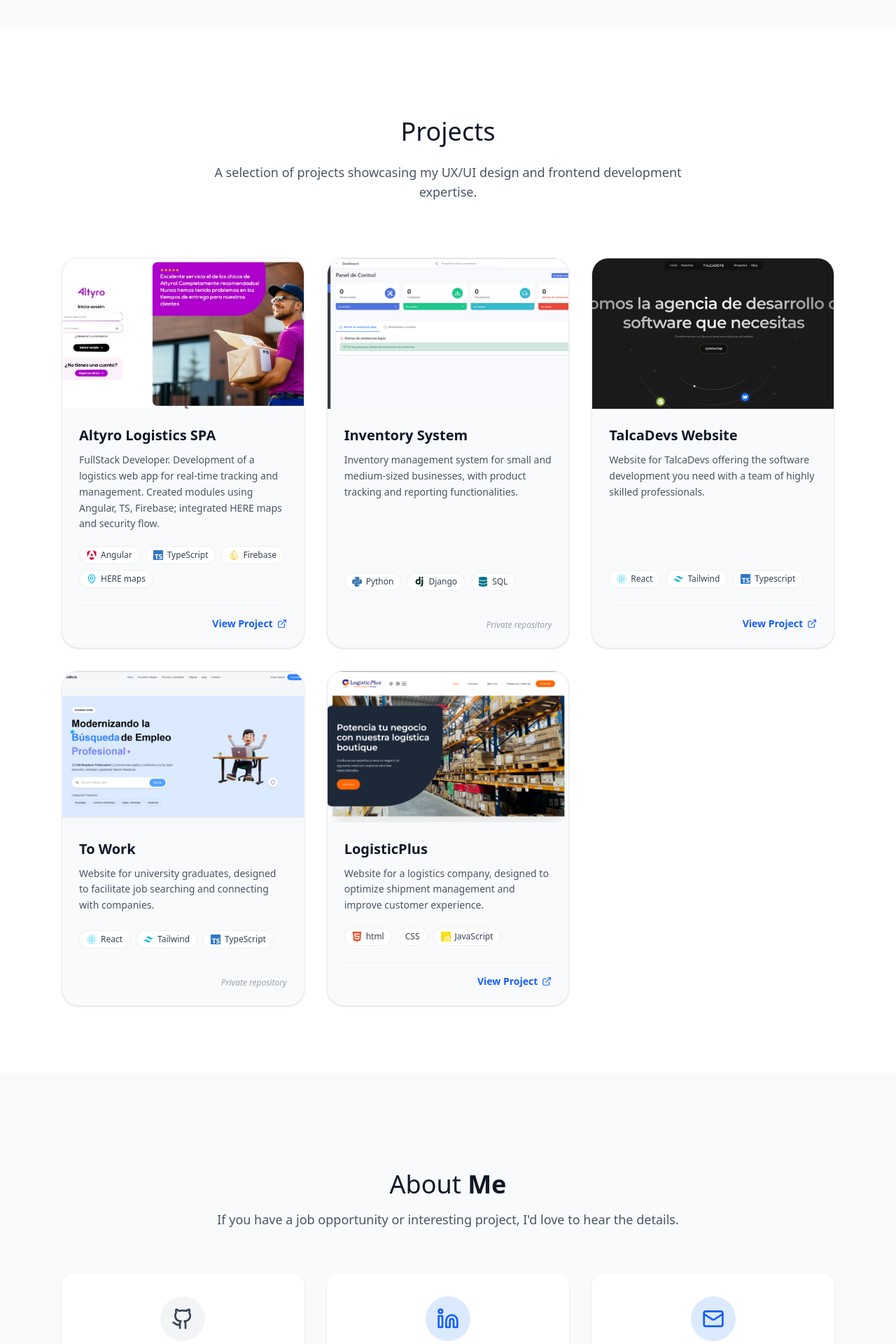
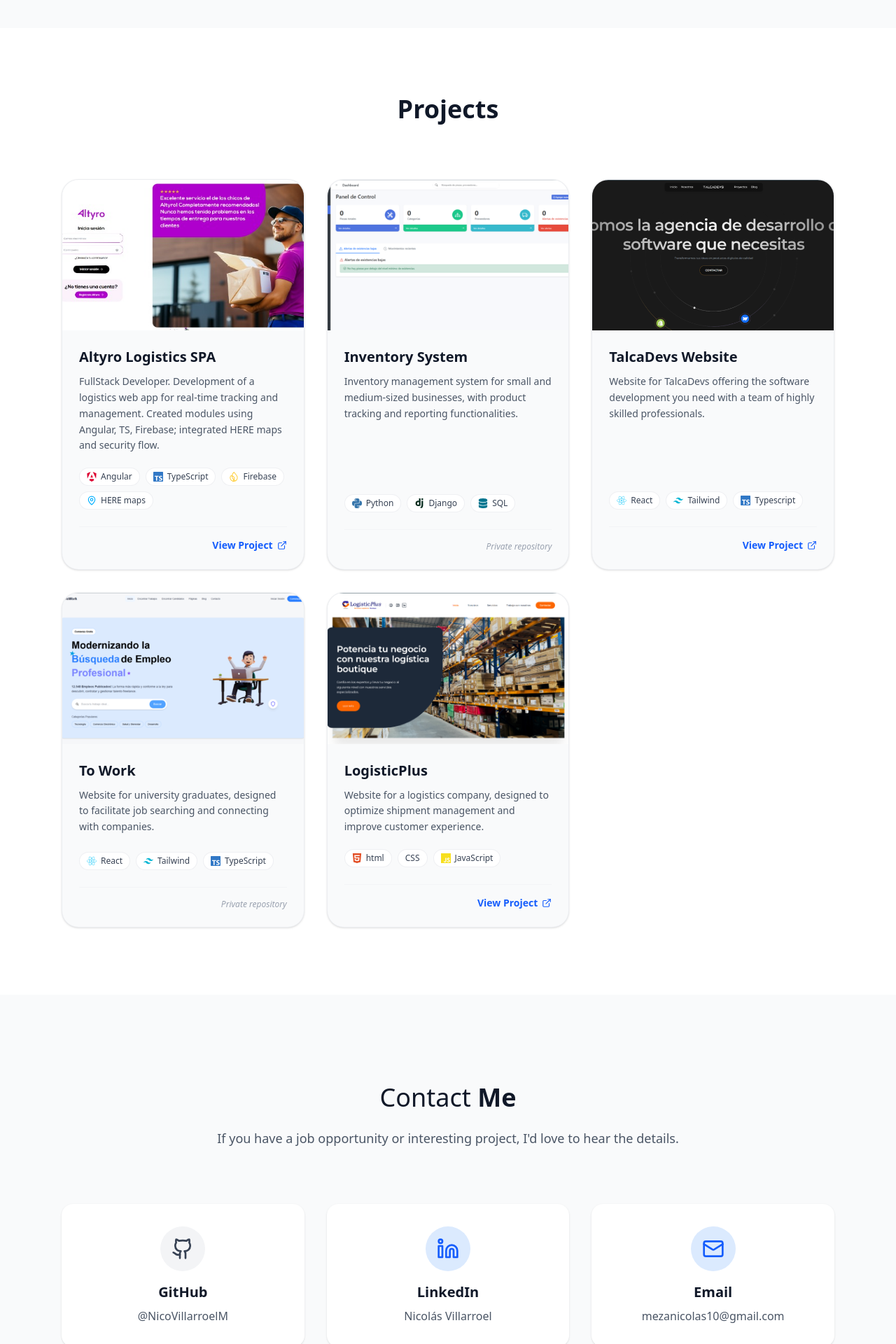
Before and after one commit to NicoVillarroelM/portfolio, a React (Vite) app: page / in a window 1280 px wide. Shown: the part 1560-3480 px from the top of the page at 70% size. Built offline with nearby package versions, Linux system fonts and the light colour scheme.

Commit message:
fix: size font

```diff
--- a/src/components/Contact.tsx
+++ b/src/components/Contact.tsx
@@ -10,14 +10,20 @@ const Contact = () => {
       className="min-h-screen flex items-center bg-gray-50 dark:bg-gray-950 transition-colors duration-300"
     >
       <div className="max-w-6xl mx-auto px-6 w-full">
-        <div className="text-center mb-16">
-          <h2 className="text-4xl font-light text-gray-900 dark:text-white mb-4">
-            {t("about.title").split(" ")[0]}{" "}
-            <span className="font-bold">
-              {t("about.title").split(" ").slice(1).join(" ")}
-            </span>
+        <div className="text-center mb-12 sm:mb-20">
+          <h2 className="text-3xl sm:text-4xl font-light text-gray-900 dark:text-white mb-4 sm:mb-6">
+            {t("contact.title").split(" ").length === 1 ? (
+              <span className="font-bold">{t("contact.title")}</span>
+            ) : (
+              <>
+                {t("contact.title").split(" ")[0]}{" "}
+                <span className="font-bold">
+                  {t("contact.title").split(" ").slice(1).join(" ")}
+                </span>
+              </>
+            )}
           </h2>
-          <p className="text-lg text-gray-600 dark:text-gray-300 max-w-2xl mx-auto">
+          <p className="text-base sm:text-lg text-gray-600 dark:text-gray-300 max-w-2xl mx-auto">
             {t("contact.subtitle")}
           </p>
         </div>
--- a/src/components/Projects.tsx
+++ b/src/components/Projects.tsx
@@ -58,15 +58,18 @@ const Projects = () => {
     >
       <div className="max-w-6xl mx-auto px-4 sm:px-6 w-full">
         <div className="text-center mb-12 sm:mb-20">
-          <h2 className="text-3xl sm:text-4xl font-light text-gray-900 dark:text-white mb-4 sm:mb-6 pt-8">
-            {t("projects.title").split(" ")[0]}{" "}
-            <span className="font-bold">
-              {t("projects.title").split(" ").slice(1).join(" ")}
-            </span>
+          <h2 className="text-3xl sm:text-4xl font-light text-gray-900 dark:text-white mb-4 sm:mb-6">
+            {t("projects.title").split(" ").length === 1 ? (
+              <span className="font-bold">{t("projects.title")}</span>
+            ) : (
+              <>
+                {t("projects.title").split(" ")[0]}{" "}
+                <span className="font-bold">
+                  {t("projects.title").split(" ").slice(1).join(" ")}
+                </span>
+              </>
+            )}
           </h2>
-          <p className="text-base sm:text-lg text-gray-600 dark:text-gray-400 max-w-2xl mx-auto px-4 sm:px-0">
-            {t("projects.subtitle")}
-          </p>
         </div>
 
         <div className="grid grid-cols-1 md:grid-cols-2 lg:grid-cols-3 gap-8">
@@ -103,7 +106,7 @@ const Projects = () => {
                   {t(project.titleKey ?? "")}
                 </h3>
 
-                <p className="text-sm text-gray-600 dark:text-gray-400 leading-relaxed mb-5 flex-grow font-light">
+                <p className="text-sm text-gray-600 dark:text-gray-300 leading-relaxed mb-5 flex-grow">
                   {t(project.descriptionKey ?? "")}
                 </p>
 
--- a/src/locales/en/translation.json
+++ b/src/locales/en/translation.json
@@ -16,12 +16,11 @@
     "title": "About Me",
     "description": "I am a frontend developer with experience in building modern and responsive web applications. I love learning new technologies and constantly improving my skills.",
     "paragraph1": "I am a web developer with academic training and self-taught learning, passionate about creating modern, functional and visually appealing applications.",
-    "paragraph2": "I currently specialize in technologies such as Vite/React, Angular, TypeScript, Tailwind CSS and tools like Swagger for documentation and Git for version control. I focus on applying good development practices, maintaining clean and scalable code.",
+    "paragraph2": "I currently specialize in technologies such as React, Angular, TypeScript, Tailwind CSS and tools like Swagger for documentation and Git for version control. I focus on applying good development practices, maintaining clean and scalable code.",
     "imageAlt": "Nicolas Villarroel - Web Developer"
   },
   "projects": {
     "title": "Projects",
-    "subtitle": "A selection of projects showcasing my UX/UI design and frontend development expertise.",
     "viewProject": "View Project",
     "comingSoon": "Private repository",
     "list": [
--- a/src/locales/es/translation.json
+++ b/src/locales/es/translation.json
@@ -16,12 +16,11 @@
     "title": "Sobre mí",
     "description": "Soy un desarrollador frontend con experiencia en la creación de aplicaciones web modernas y responsivas. Me encanta aprender nuevas tecnologías y mejorar mis habilidades constantemente.",
     "paragraph1": "Soy desarrollador web con formación académica y aprendizaje autodidacta, apasionado por crear aplicaciones modernas, funcionales y visualmente atractivas.",
-    "paragraph2": "Actualmente me especializo en tecnologías como Vite/React, Angular, TypeScript, Tailwind CSS y herramientas como Swagger para documentación y Git para control de versiones. Me enfoco en aplicar buenas prácticas de desarrollo, manteniendo un código limpio y escalable.",
+    "paragraph2": "Actualmente me especializo en tecnologías como React, Angular, TypeScript, Tailwind CSS y herramientas como Swagger para documentación y Git para control de versiones. Me enfoco en aplicar buenas prácticas de desarrollo, manteniendo un código limpio y escalable.",
     "imageAlt": "Nicolás Villarroel - Desarrollador Web"
   },
   "projects": {
     "title": "Proyectos",
-    "subtitle": "Una selección de proyectos que demuestran mi experiencia en diseño UX/UI y desarrollo frontend.",
     "viewProject": "Ver proyecto",
     "comingSoon": "Repositorio privado",
     "list": [
@@ -35,7 +34,7 @@
       },
       {
         "title": "Página Web TalcaDevs",
-        "description": "Website para TalcaDevs para el desarrollo de software que necesites con un equipo de profesionales altamente capacitados."
+        "description": "Página web para TalcaDevs para el desarrollo de software que necesites con un equipo de profesionales altamente capacitados."
       },
       {
         "title": "To Work",
```
